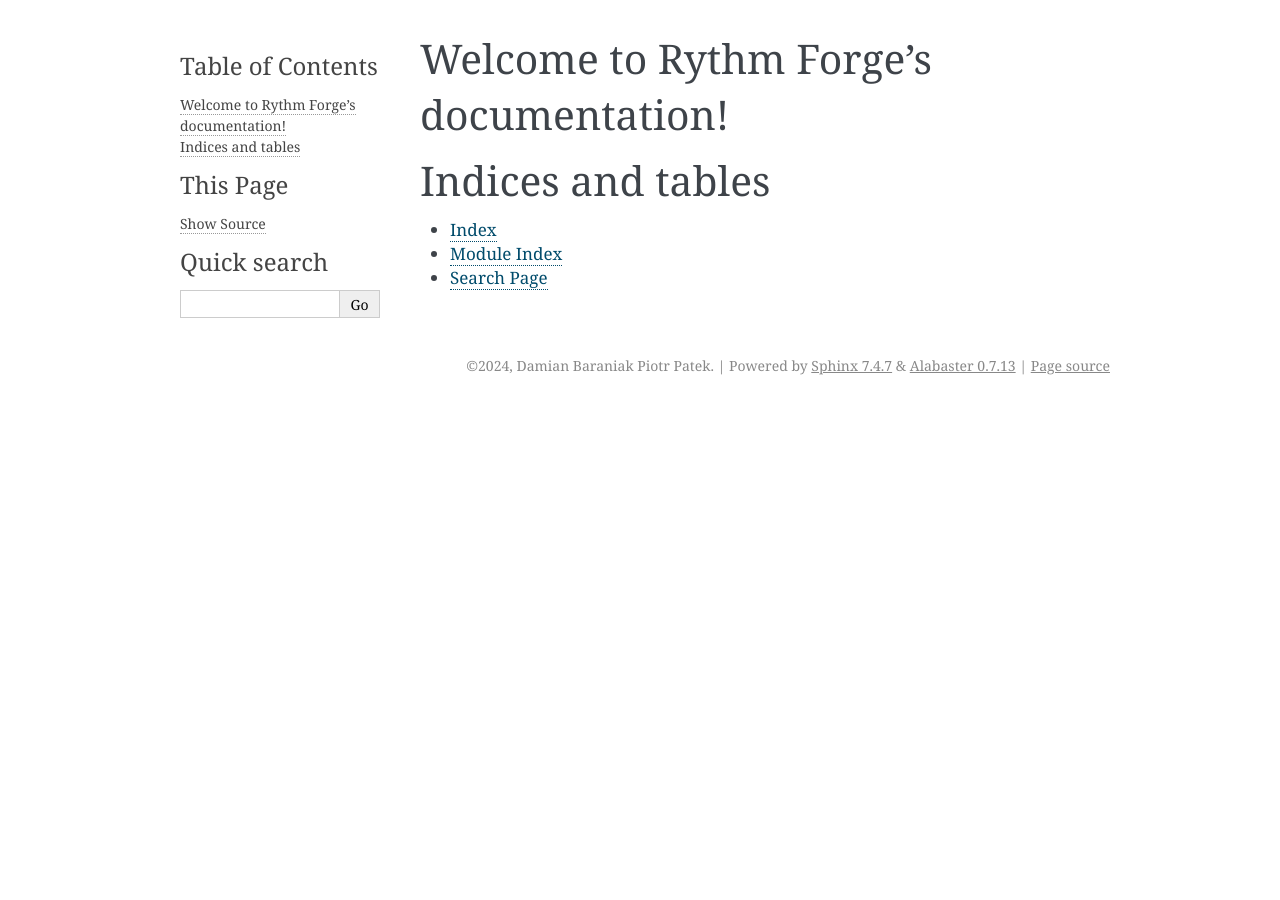
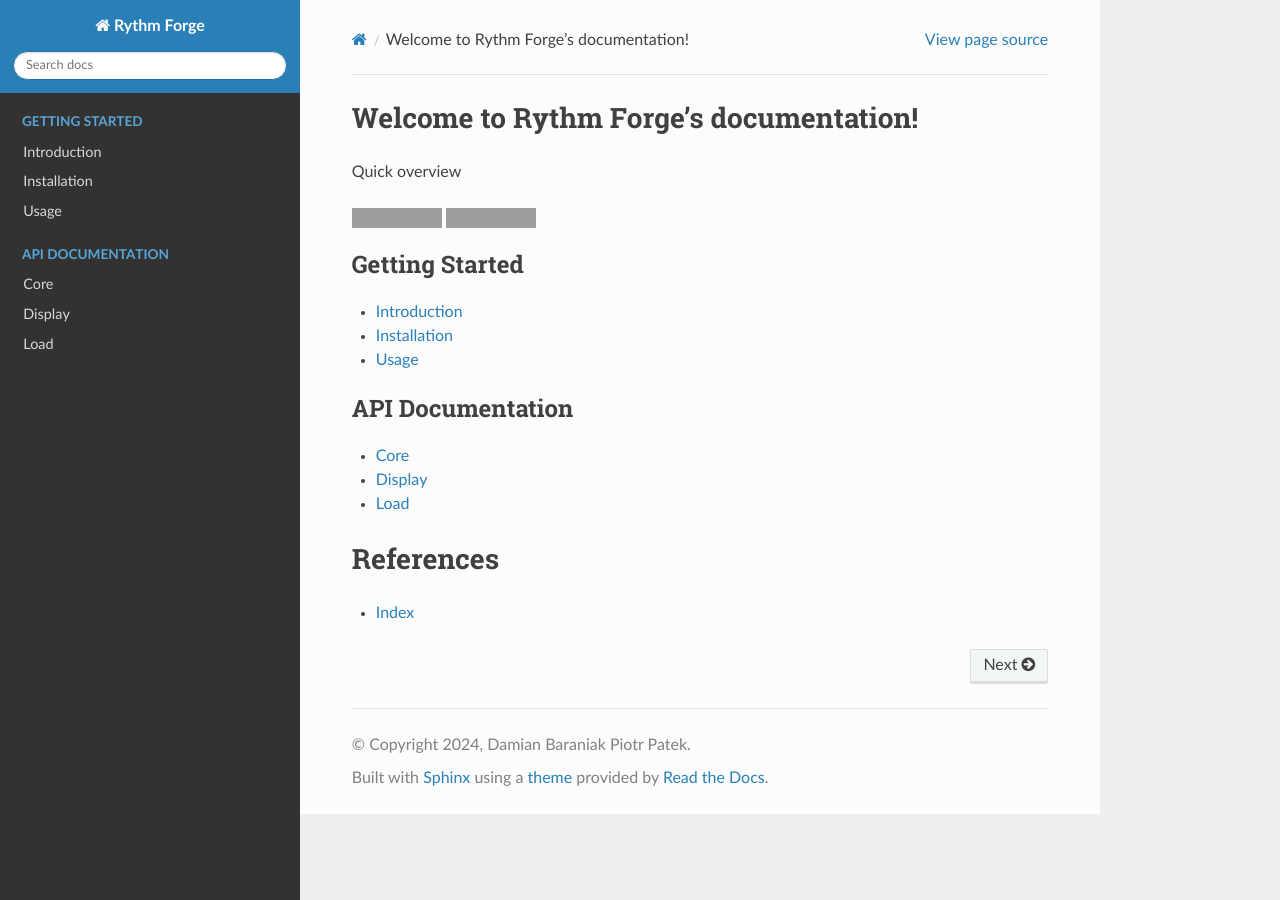
Before and after one commit to VisteK528/RythmForge, a Sphinx documentation site: the page built from docs/index.rst, in a window 1280 px wide. Built offline with Sphinx 7.4.7 and the Read the Docs theme 2.0.0, drawn with Linux system fonts in a browser that asks for light colours; grey boxes are pictures that could not be loaded.

Commit message:
Updated website

```diff
--- a/docs/conf.py
+++ b/docs/conf.py
@@ -1,20 +1,9 @@
-# Configuration file for the Sphinx documentation builder.
-#
-# This file only contains a selection of the most common options. For a full
-# list see the documentation:
-# https://www.sphinx-doc.org/en/master/usage/configuration.html
+import os
+import sys
+import sphinx_rtd_theme
 
-# -- Path setup --------------------------------------------------------------
-
-# If extensions (or modules to document with autodoc) are in another directory,
-# add these directories to sys.path here. If the directory is relative to the
-# documentation root, use os.path.abspath to make it absolute, like shown here.
-#
-# import os
-# import sys
-# sys.path.insert(0, os.path.abspath('.'))
-
-
+# Add the project root directory to sys.path
+sys.path.insert(0, os.path.abspath('..'))
 # -- Project information -----------------------------------------------------
 
 project = 'Rythm Forge'
@@ -24,32 +13,19 @@ author = 'Damian Baraniak Piotr Patek'
 # The full version, including alpha/beta/rc tags
 release = '0.01'
 
-
 # -- General configuration ---------------------------------------------------
 
-# Add any Sphinx extension module names here, as strings. They can be
-# extensions coming with Sphinx (named 'sphinx.ext.*') or your custom
-# ones.
 extensions = [
+    'sphinx.ext.autodoc',
+    'sphinx.ext.napoleon',
+    'sphinx.ext.viewcode',
 ]
 
-# Add any paths that contain templates here, relative to this directory.
 templates_path = ['_templates']
-
-# List of patterns, relative to source directory, that match files and
-# directories to ignore when looking for source files.
-# This pattern also affects html_static_path and html_extra_path.
+autodoc_mock_imports = ['rythm_forge._lib']
 exclude_patterns = ['_build', 'Thumbs.db', '.DS_Store']
-
 
 # -- Options for HTML output -------------------------------------------------
 
-# The theme to use for HTML and HTML Help pages.  See the documentation for
-# a list of builtin themes.
-#
-html_theme = 'alabaster'
-
-# Add any paths that contain custom static files (such as style sheets) here,
-# relative to this directory. They are copied after the builtin static files,
-# so a file named "default.css" will overwrite the builtin "default.css".
+html_theme = 'sphinx_rtd_theme'
 html_static_path = ['_static']
--- /dev/null
+++ b/docs/core.rst
@@ -0,0 +1,5 @@
+Core
+==================
+.. automodule:: rythm_forge.core
+    :members:
+    :undoc-members:
--- /dev/null
+++ b/docs/display.rst
@@ -0,0 +1,6 @@
+Display
+==================
+.. automodule:: rythm_forge.display
+    :members:
+    :undoc-members:
+    :show-inheritance:
--- a/docs/index.rst
+++ b/docs/index.rst
@@ -6,15 +6,34 @@
 Welcome to Rythm Forge's documentation!
 =======================================
 
+Quick overview
+
+.. image:: https://github.com/VisteK528/RythmForge/actions/workflows/main.yaml/badge.svg
+   :alt: CI Status
+   :target: https://github.com/VisteK528/RythmForge/actions/workflows/main.yaml
+
+.. image:: https://img.shields.io/badge/python-3.10-g.svg
+   :alt: Python badge
+   :target: https://github.com/VisteK528/RythmForge/actions/workflows/main.yaml
+
+
 .. toctree::
    :maxdepth: 2
-   :caption: Contents:
+   :caption: Getting Started
 
+   introduction
+   installation
+   usage
 
+.. toctree::
+   :maxdepth: 2
+   :caption: API Documentation
 
-Indices and tables
+   core
+   display
+   load
+
+References
 ==================
 
 * :ref:`genindex`
-* :ref:`modindex`
-* :ref:`search`
--- /dev/null
+++ b/docs/installation.rst
@@ -0,0 +1,2 @@
+Installation
+==================
--- /dev/null
+++ b/docs/introduction.rst
@@ -0,0 +1,2 @@
+Introduction
+============
--- /dev/null
+++ b/docs/load.rst
@@ -0,0 +1,6 @@
+Load
+==================
+.. automodule:: rythm_forge.load
+    :members:
+    :undoc-members:
+    :show-inheritance:
--- /dev/null
+++ b/docs/usage.rst
@@ -0,0 +1,2 @@
+Usage
+==================
```
Also changed, not shown: 1 other file.
